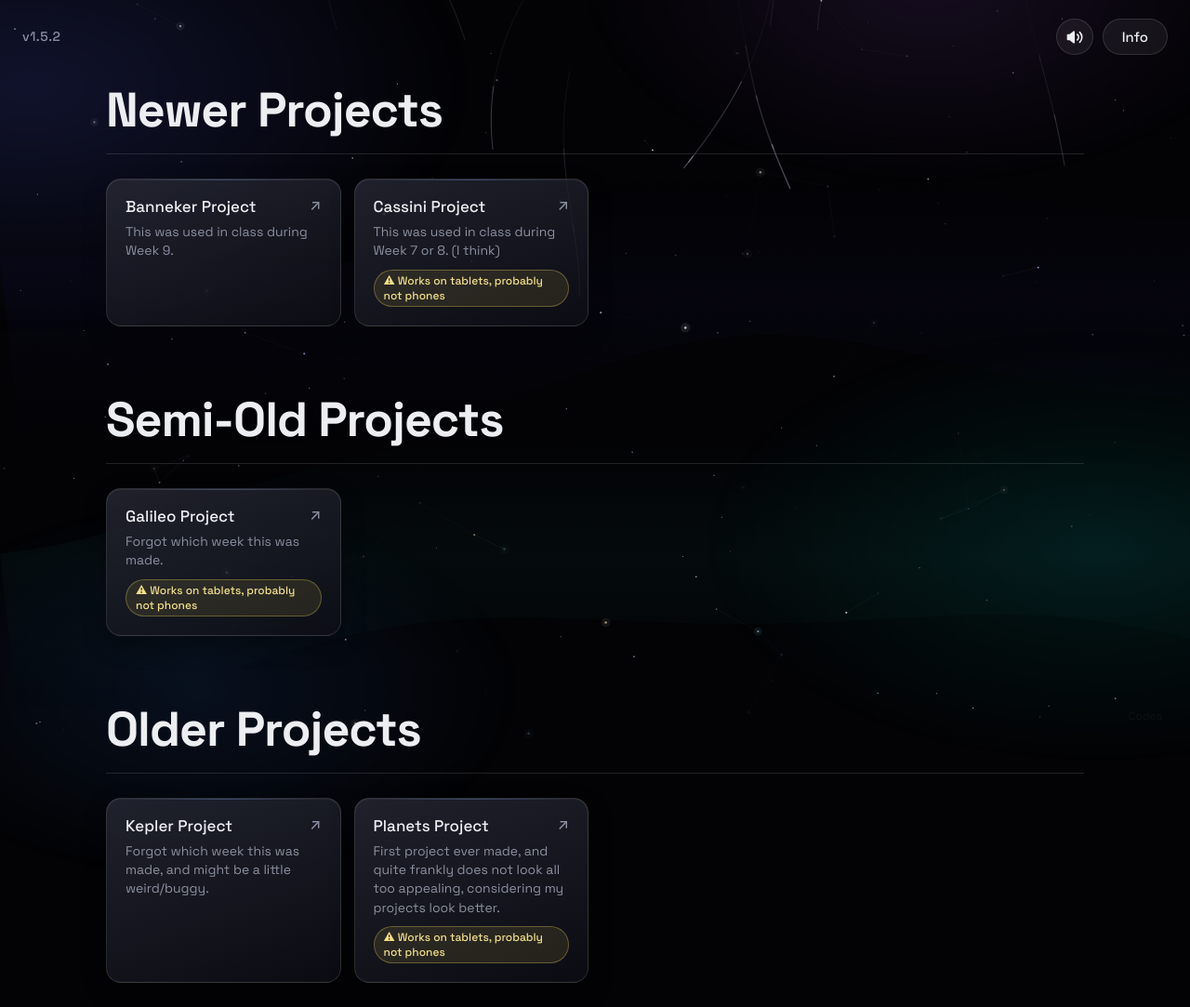
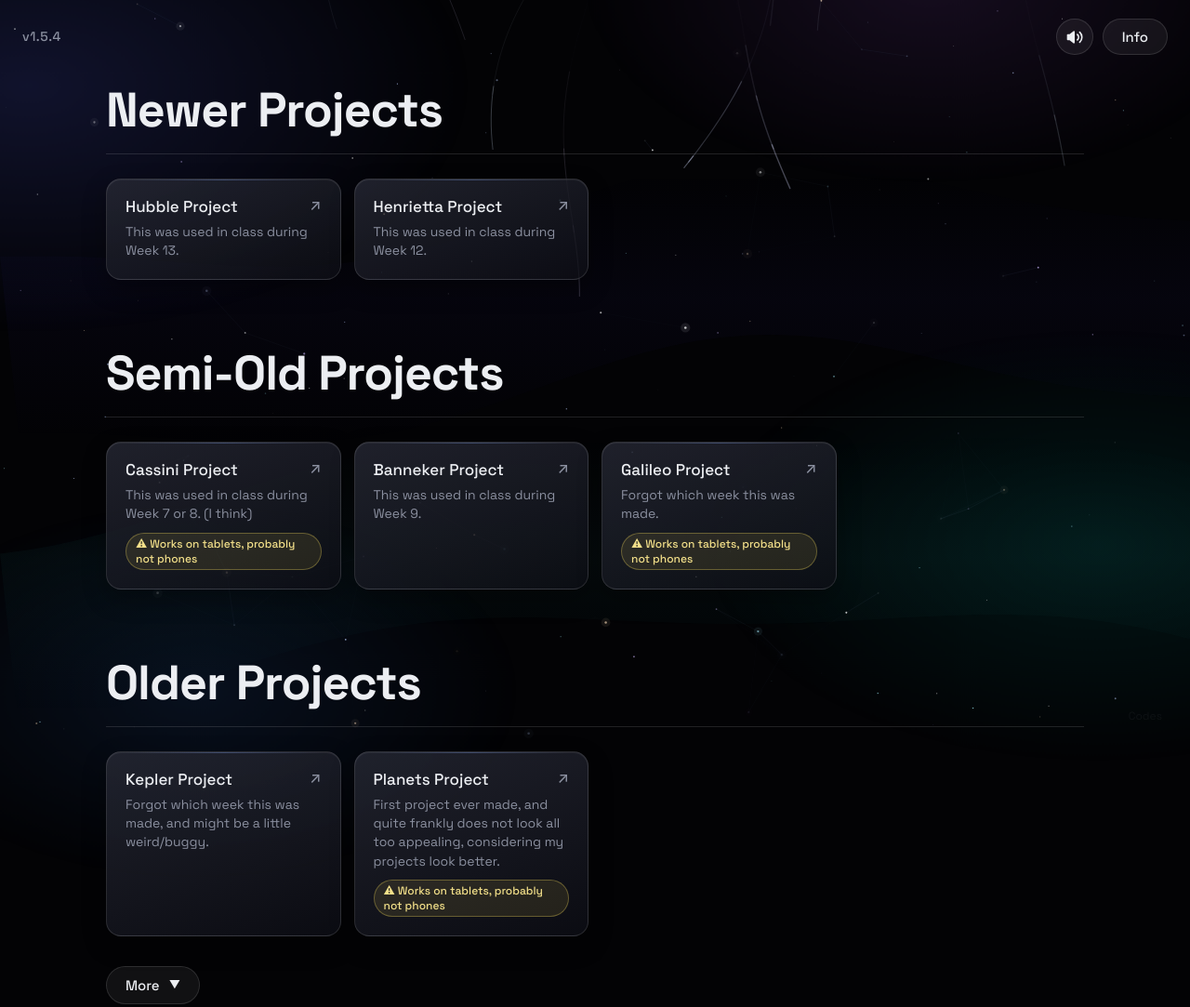
Before and after one commit to 0Audacity0/Matthew-s-Project-Hub, a plain HTML site: page index.html in a window 1280 px wide. Shown: the top 1083 px of the page at 93% size. Drawn offline with Linux system fonts and the light colour scheme; animation ran at ten frames a second.

Commit message:
Update project list and version number

```diff
--- a/index.html
+++ b/index.html
@@ -724,11 +724,13 @@ const INFO_TEXT = [
       { name: "My Site", url: "https://...", description: "...", mobile: "tablet" },   */
 const PROJECTS = {
   "Newer Projects": [
+    { name: "Hubble Project", url: "https://0audacity0.github.io/EdwinHubbleProject/", description: "This was used in class during Week 13." },
+    { name: "Henrietta Project", url: "https://0audacity0.github.io/Henrietta-Project/", description: "This was used in class during Week 12." }
+  ],
+
+  "Semi-Old Projects": [
+    { name: "Cassini Project", url: "https://0audacity0.github.io/Cassini-Project/", description: "This was used in class during Week 7 or 8. (I think)", mobile: "tablet" },
     { name: "Banneker Project", url: "https://0audacity0.github.io/Banneker-Project/", description: "This was used in class during Week 9." },
-    { name: "Cassini Project", url: "https://0audacity0.github.io/Cassini-Project/", description: "This was used in class during Week 7 or 8. (I think)", mobile: "tablet" }
-  ],
-
-  "Semi-Old Projects": [
     { name: "Galileo Project", url: "https://0audacity0.github.io/Galileo-Project/", description: "Forgot which week this was made.", mobile: "tablet" }
   ],
 
@@ -846,7 +848,7 @@ const CODES = {
 };
 
 /* 4) The version number shown in the top left corner. */
-const VERSION = "v1.5.2";
+const VERSION = "v1.5.4";
 
 /* =====================================================================
    Do NOT touch anything below this
```
